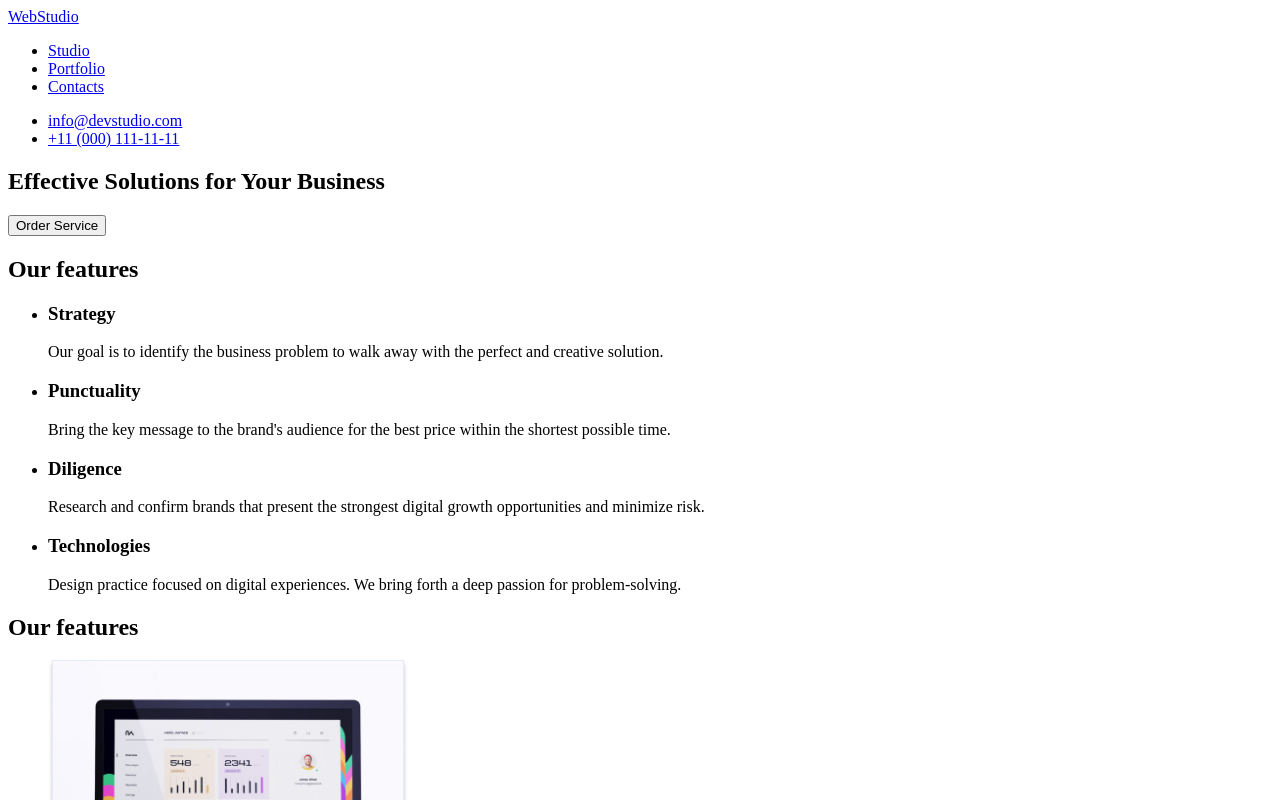
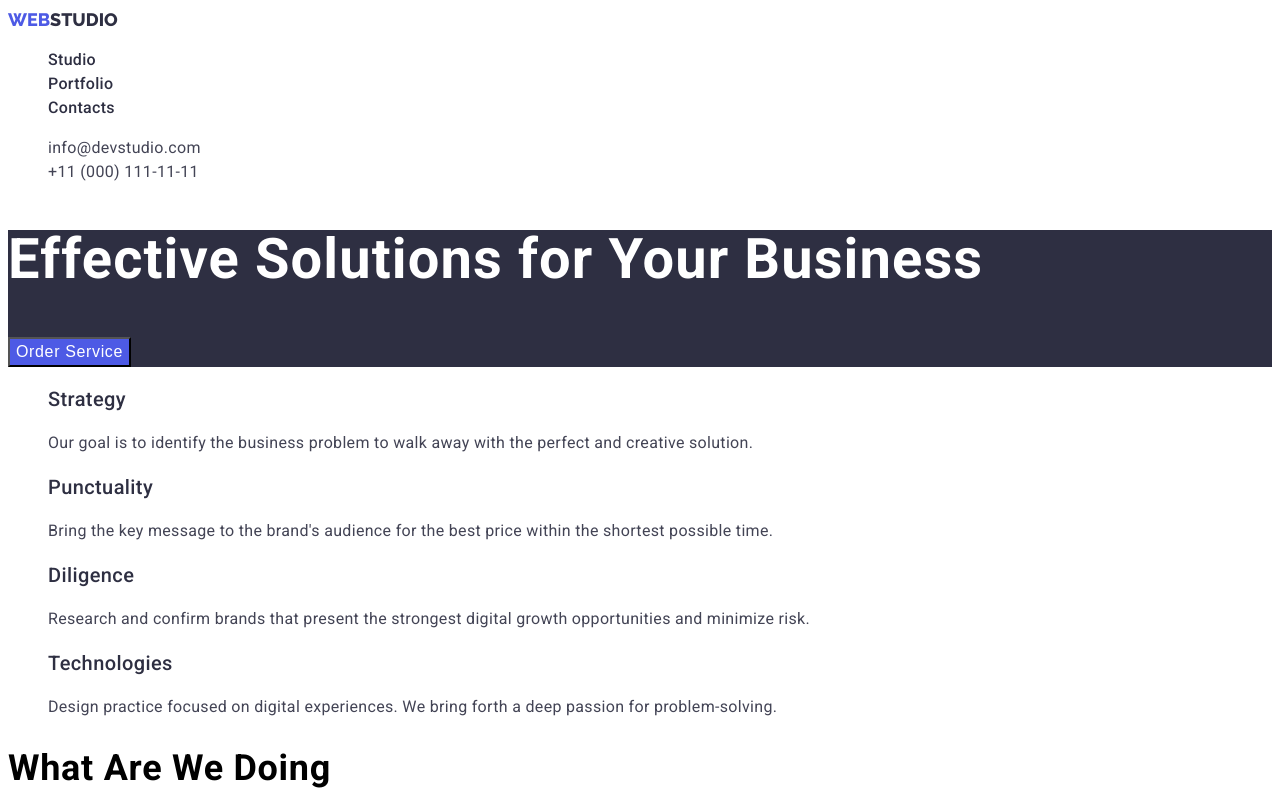
Before and after one commit to ifedchenko/goit-markup-hw-02, a plain HTML site: page index.html in a window 1280 px wide. Shown: the top 800 px of the page. Drawn offline with Linux system fonts and the light colour scheme.

Commit message:
Finish main page

```diff
--- a/css/styles.css
+++ b/css/styles.css
@@ -0,0 +1,187 @@
+/* -----------------COLORS------------------- */
+:root {
+  --navy-blue-color: #2e2f42;
+  --slate-color: #434455;
+  --iris-color: #4d5ae5;
+  --hover-color: #404bbf;
+}
+
+.list-none {
+  list-style: none;
+}
+
+.link-none {
+  text-decoration: none;
+}
+
+body {
+  font-family: Roboto, sans-serif;
+}
+
+.visually-hidden {
+  position: absolute;
+  width: 1px;
+  height: 1px;
+  margin: -1px;
+  border: 0;
+  padding: 0;
+  white-space: nowrap;
+  clip-path: inset(100%);
+  clip: rect(0 0 0 0);
+  overflow: hidden;
+}
+
+/* -----------------HEADER------------------- */
+.header {
+  background-color: #ffffff;
+}
+
+.header-logo {
+  font-family: 'Raleway';
+  font-weight: 800;
+  font-size: 18px;
+  line-height: 1.33;
+  text-transform: uppercase;
+  color: var(--navy-blue-color);
+}
+
+.header-logo span {
+  color: var(--iris-color);
+}
+
+.header-link {
+  font-weight: 500;
+  font-size: 16px;
+  line-height: 1.5;
+  letter-spacing: 0.02em;
+  color: var(--navy-blue-color);
+}
+.header-link:hover,
+.header-link:focus {
+  color: var(--hover-color);
+}
+
+.contact-link {
+  font-weight: 400;
+  font-size: 16px;
+  line-height: 1.5;
+  letter-spacing: 0.02em;
+  color: var(--slate-color);
+}
+
+.contact-link:hover,
+.contact-link:focus {
+  color: var(--hover-color);
+}
+
+/* -----------------HERO------------------- */
+.hero {
+  background-color: var(--navy-blue-color);
+}
+
+.hero-title {
+  font-weight: 700;
+  font-size: 56px;
+  line-height: 1.07;
+  letter-spacing: 0.02em;
+  color: #ffffff;
+}
+
+.hero-btn {
+  font-weight: 500;
+  font-size: 16px;
+  line-height: 1.5;
+  letter-spacing: 0.04em;
+  align-items: center;
+  color: #ffffff;
+  background-color: #4d5ae5;
+  cursor: pointer;
+}
+.hero-btn:hover,
+.hero-btn:focus {
+  font-weight: 500;
+  font-size: 16px;
+  line-height: 1.5;
+  align-items: center;
+  letter-spacing: 0.04em;
+  color: #ffffff;
+  background-color: #404bbf;
+}
+
+/* -----------------OUR-FEATURES------------------- */
+.our-features-suptitle {
+  font-weight: 500;
+  font-size: 20px;
+  line-height: 1.2;
+  letter-spacing: 0.02em;
+  color: var(--navy-blue-color);
+}
+
+.our-features-text {
+  font-weight: 400;
+  font-size: 16px;
+  line-height: 1.5;
+  letter-spacing: 0.02em;
+  color: var(--slate-color);
+}
+
+/* -----------------What-Are-We-Doing------------------- */
+.what-we-do-title {
+  font-weight: 700;
+  font-size: 36px;
+  line-height: 1.11;
+  letter-spacing: 0.02em;
+  text-transform: capitalize;
+  color: --navy-blue-color;
+}
+
+/* -----------------OUR-TEAM------------------- */
+
+.our-team-title {
+  font-weight: 700;
+  font-size: 36px;
+  line-height: 1.11;
+  letter-spacing: 0.02em;
+  text-transform: capitalize;
+  color: var(--navy-blue-color);
+}
+
+.our-team-name {
+  font-weight: 500;
+  font-size: 20px;
+  line-height: 1.2;
+  letter-spacing: 0.02em;
+  color: var(--navy-blue-color);
+}
+
+.our-team-position {
+  font-weight: 400;
+  font-size: 16px;
+  line-height: 1.5;
+  letter-spacing: 0.02em;
+  color: var(--slate-color);
+}
+/* -----------------FOOTER------------------- */
+.footer {
+  background-color: var(--navy-blue-color);
+}
+.logo-menu-footer {
+  font-family: 'Raleway', sans-serif;
+  font-style: normal;
+  font-weight: 800;
+  font-size: 18px;
+  line-height: 1.16;
+  letter-spacing: 0.03em;
+  text-transform: uppercase;
+  color: #f4f4fd;
+}
+.logo-menu-footer span {
+  color: var(--iris-color);
+}
+.footer-text {
+  font-weight: 400;
+  font-size: 16px;
+  line-height: 1.5;
+  letter-spacing: 0.02em;
+  color: #e7e9fc;
+}
--- a/index.html
+++ b/index.html
@@ -11,95 +11,119 @@
       href="https://fonts.googleapis.com/css2?family=Raleway:wght@800&family=Roboto:wght@400;500;700;900&display=swap"
       rel="stylesheet"
     />
-    <link rel="stylesheet" href="css/styles.css" />
+    <link rel="stylesheet" href="./css/styles.css" />
   </head>
   <body>
     <header class="header">
       <nav class="header-nav">
-        <a href="./index.html" class="header-logo">WebStudio</a>
-        <ul class="header-list">
-          <li class="header-item"><a href="./index.html">Studio</a></li>
-          <li class="header-item"><a href="./portfolio.html">Portfolio</a></li>
-          <li class="header-item"><a href="/contacts">Contacts</a></li>
+        <a href="./index.html" class="header-logo link-none"><span>Web</span>Studio</a>
+        <ul class="header-list list-none">
+          <li class="header-item">
+            <a href="./index.html" class="header-link link-none">Studio</a>
+          </li>
+          <li class="header-item">
+            <a href="./portfolio.html" class="header-link link-none">Portfolio</a>
+          </li>
+          <li class="header-item">
+            <a href="/contacts" class="header-link link-none">Contacts</a>
+          </li>
         </ul>
       </nav>
-      <ul class="header-contacts">
-        <li class="contact-mail"><a href="mailto:info@devstudio.com">info@devstudio.com</a></li>
-        <li class="contact-tel"><a href="tel:+110001111111">+11 (000) 111-11-11</a></li>
+      <ul class="header-contacts list-none">
+        <li>
+          <a href="mailto:info@devstudio.com" class="contact-link link-none">info@devstudio.com</a>
+        </li>
+        <li><a href="tel:+110001111111" class="contact-link link-none">+11 (000) 111-11-11</a></li>
       </ul>
     </header>
     <main>
-      <section>
-        <h1>Effective Solutions for Your Business</h1>
-        <button type="button">Order Service</button>
+      <section class="hero">
+        <h1 class="hero-title">Effective Solutions for Your Business</h1>
+        <button type="button" class="hero-btn">Order Service</button>
       </section>
-      <section class="our-solution">
-        <h2>Our features</h2>
-        <ul>
-          <li>
-            <h3>Strategy</h3>
-            <p>Our goal is to identify the business problem to walk away with the perfect and creative solution.</p>
-          </li>
-          <li>
-            <h3>Punctuality</h3>
-            <p>Bring the key message to the brand's audience for the best price within the shortest possible time.</p>
-          </li>
-          <li>
-            <h3>Diligence</h3>
-            <p>
-              Research and confirm brands that present the strongest digital growth opportunities and minimize risk.
+      <section class="our-features">
+        <h2 class="visually-hidden">Our features</h2>
+        <ul class="our-features-list list-none">
+          <li class="our-features-items">
+            <h3 class="our-features-suptitle">Strategy</h3>
+            <p class="our-features-text">
+              Our goal is to identify the business problem to walk away with the perfect and
+              creative solution.
             </p>
           </li>
-          <li>
-            <h3>Technologies</h3>
-            <p>Design practice focused on digital experiences. We bring forth a deep passion for problem-solving.</p>
+          <li class="our-features-items">
+            <h3 class="our-features-suptitle">Punctuality</h3>
+            <p class="our-features-text">
+              Bring the key message to the brand's audience for the best price within the shortest
+              possible time.
+            </p>
+          </li>
+          <li class="our-features-items">
+            <h3 class="our-features-suptitle">Diligence</h3>
+            <p class="our-features-text">
+              Research and confirm brands that present the strongest digital growth opportunities
+              and minimize risk.
+            </p>
+          </li>
+          <li class="our-features-items">
+            <h3 class="our-features-suptitle">Technologies</h3>
+            <p class="our-features-text">
+              Design practice focused on digital experiences. We bring forth a deep passion for
+              problem-solving.
+            </p>
           </li>
         </ul>
       </section>
       <section class="what-we-do">
-        <h2>Our features</h2>
-        <ul>
-          <li>
+        <h2 class="what-we-do-title">What Are We Doing</h2>
+        <ul class="what-we-do-list list-none">
+          <li class="what-we-do-items">
             <img src="./images/features/pc.jpg" alt="Computer" width="360" />
           </li>
-          <li>
+          <li class="what-we-do-items">
             <img src="./images/features/phone-layers.jpg" alt="Mobile phone desctop" width="360" />
           </li>
-          <li>
-            <img src="./images/features/phone-computer.jpg" alt="Man holding phone near computer" width="360" />
+          <li class="what-we-do-items">
+            <img
+              src="./images/features/phone-computer.jpg"
+              alt="Man holding phone near computer"
+              width="360"
+            />
           </li>
         </ul>
       </section>
       <section class="our-team">
-        <h2>Our Team</h2>
-        <ul>
-          <li>
+        <h2 class="our-team-title">our team</h2>
+        <ul class="our-team-list list-none">
+          <li class="our-team-item">
             <img src="./images/team/mark.jpg" alt="Mark Guerrero photo" width="264" />
-            <h3>Mark Guerrero</h3>
-            <p>Product Designer</p>
+            <h3 class="our-team-name">Mark Guerrero</h3>
+            <p class="our-team-position">Product Designer</p>
           </li>
-          <li>
+          <li class="our-team-item">
             <img src="./images/team/tom.jpg" alt="Tom Ford photo" width="264" />
-            <h3>Tom Ford</h3>
-            <p>Frontend Developer</p>
+            <h3 class="our-team-name">Tom Ford</h3>
+            <p class="our-team-position">Frontend Developer</p>
           </li>
-          <li>
+          <li class="our-team-item">
             <img src="./images/team/camila.jpg" alt="Camila Garcia photo" width="264" />
-            <h3>Camila Garcia</h3>
-            <p>Marketing</p>
+            <h3 class="our-team-name">Camila Garcia</h3>
+            <p class="our-team-position">Marketing</p>
           </li>
-          <li>
+          <li class="our-team-item">
             <img src="./images/team/daniel.jpg" alt="Daniel Wilson photo" width="264" />
-            <h3>Daniel Wilson</h3>
-            <p>UI Designer</p>
+            <h3 class="our-team-name">Daniel Wilson</h3>
+            <p class="our-team-position">UI Designer</p>
           </li>
         </ul>
       </section>
     </main>
-
-    <footer>
-      <a href="./index.html"><span class="logo-menu-footer">Web</span>Studio</a>
-      <p>Increase the flow of customers and sales for your business with digital marketing & growth solutions.</p>
+    <footer class="footer">
+      <a href="./index.html" class="logo-menu-footer link-none"><span>Web</span>Studio</a>
+      <p class="footer-text">
+        Increase the flow of customers and sales for your business with digital marketing & growth
+        solutions.
+      </p>
     </footer>
   </body>
 </html>
```
Also changed, not shown: portfolio.html (+2 -2 lines), 1 other file.
